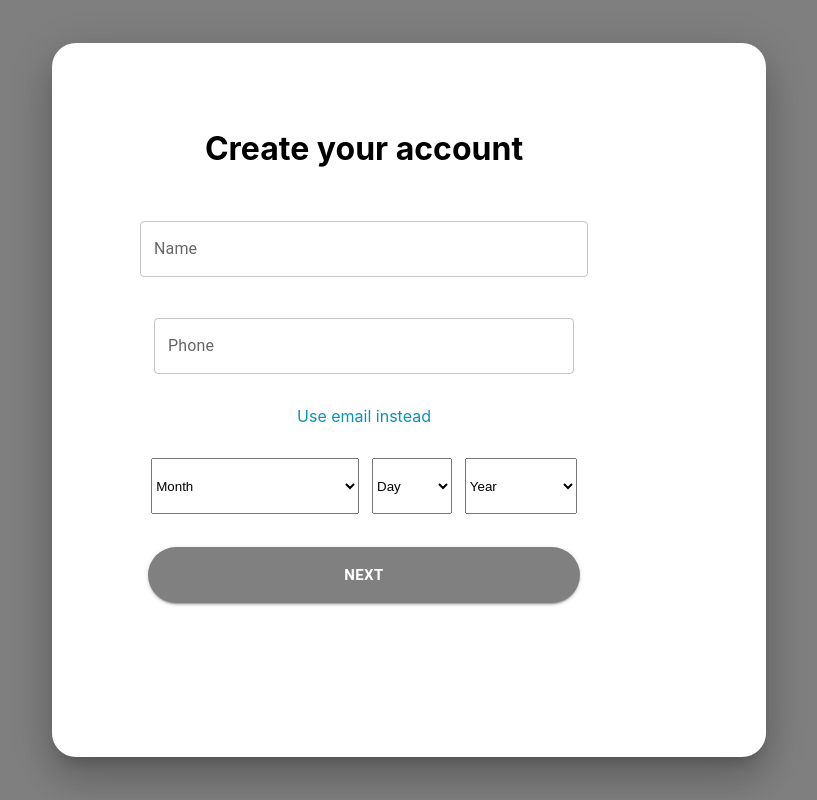
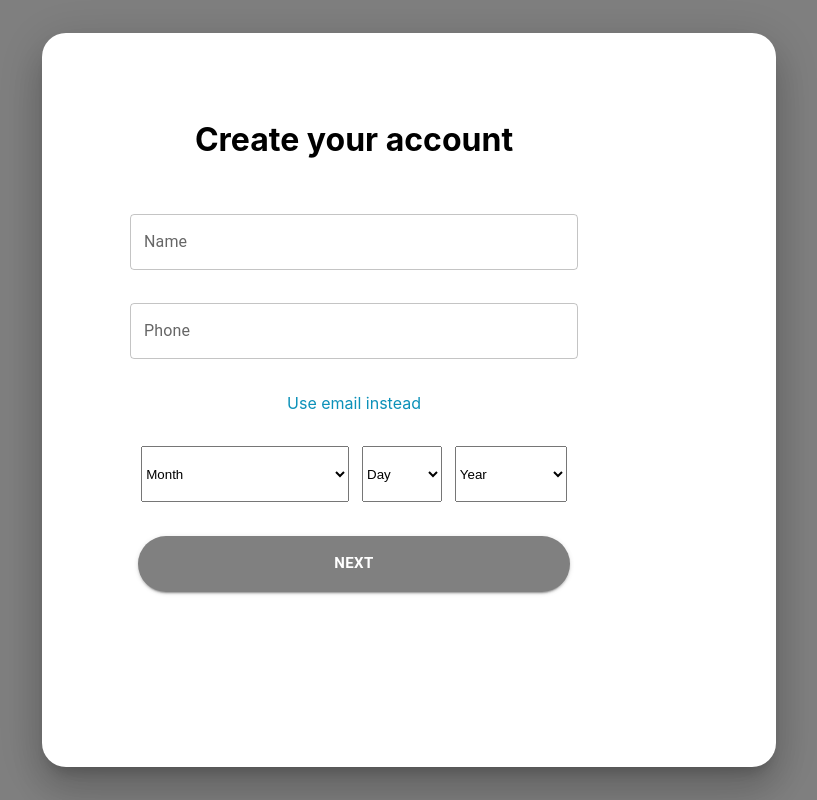
Before and after one commit to Rohit-2012/Twitter-Clone-Project-2-, a React (Create React App) app: page /signUp in a window 1280 px wide. Shown: the whole page, without its empty margins (231-1048 px from the left). Built offline with nearby package versions, Linux system fonts and the light colour scheme.

Commit message:
updated trial-1

```diff
--- a/src/pages/SignUp/SignUp.jsx
+++ b/src/pages/SignUp/SignUp.jsx
@@ -16,8 +16,8 @@ const styles = {
   top: '50%',
   left: '50%',
   transform: 'translate(-50%, -50%)',
-  width: 650,
-  height: 650,
+  width: 670,
+  height: 670,
   bgcolor: 'background.paper',
   borderRadius: 6,
   boxShadow: 24,
@@ -66,9 +66,9 @@ return(
         <Box sx={styles}>
         <form onSubmit={handleNext} className={style.formBox}>
             <h1>Create your account</h1>
-        <TextField id="outlined-basic" label="Name" variant="outlined" sx={{background: 'white', width:'80%', height:'4rem'}} value={name} onChange={(e)=>setName(e.target.value)}/>
+        <TextField id="outlined-basic" label="Name" variant="outlined" sx={{background: 'white', width:'80%'}} value={name} onChange={(e)=>setName(e.target.value)}/>
 
-        {toggleEmail?(<TextField id="outlined-basic" label="Email" variant="outlined" sx={{background: 'white', width:'75%'}} value={email} onChange={(e)=>setEmail(e.target.value)} />):(<TextField id="outlined-basic" label="Phone" variant="outlined" sx={{background: 'white', width:'75%'}} value={phone} onChange={(e)=>setPhone(e.target.value)}/>)}
+        {toggleEmail?(<TextField id="outlined-basic" label="Email" variant="outlined" sx={{background: 'white', width:'80%'}} value={email} onChange={(e)=>setEmail(e.target.value)} />):(<TextField id="outlined-basic" label="Phone" variant="outlined" sx={{background: 'white', width:'80%'}} value={phone} onChange={(e)=>setPhone(e.target.value)}/>)}
 
         <span className={style.toggle} onClick={handleToggle}>Use{toggleEmail?' phone':' email'} instead</span>
 
```
